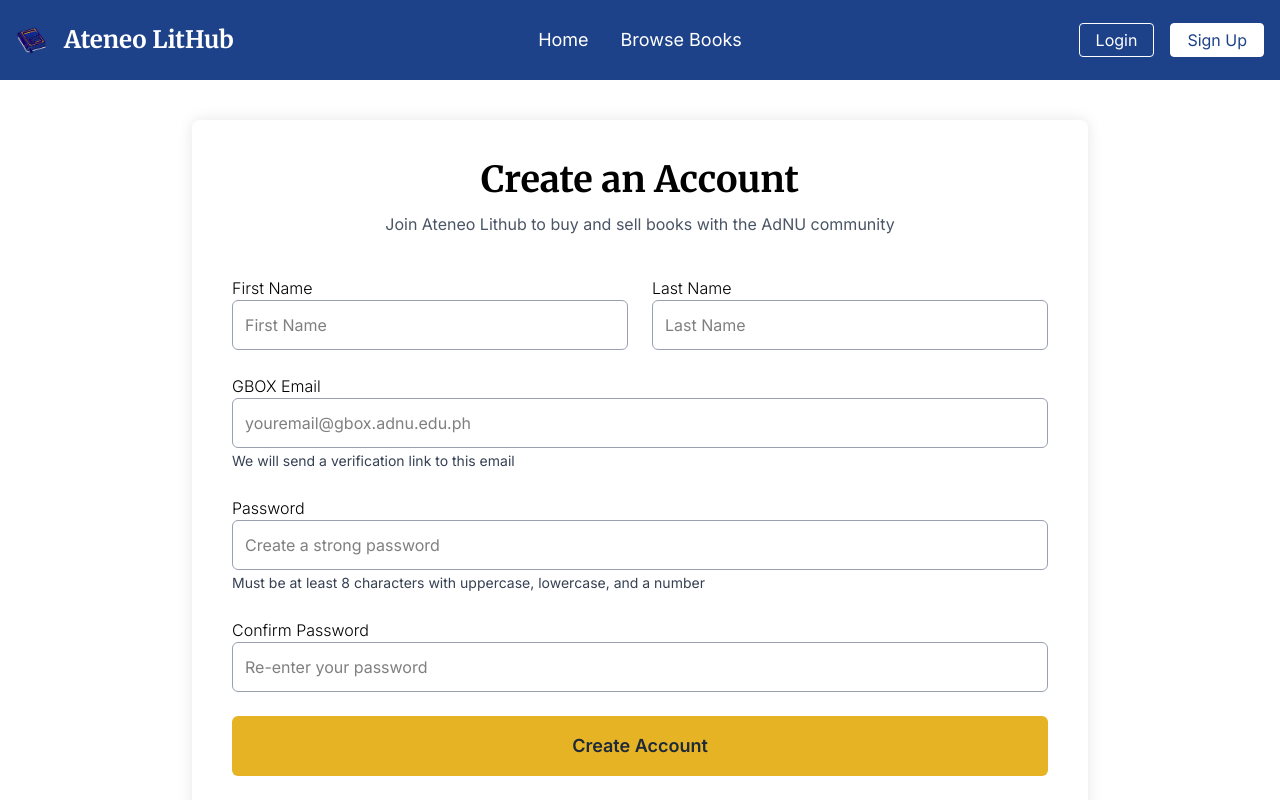
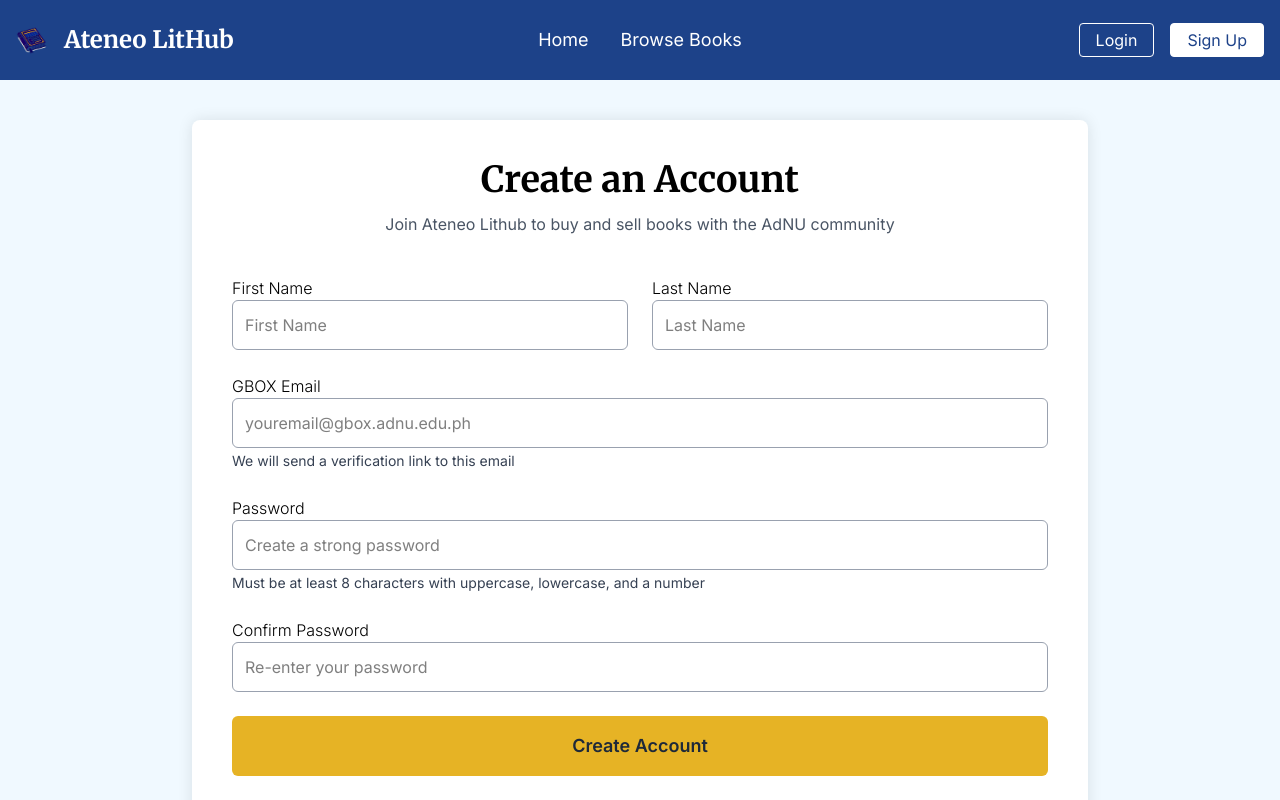
Before and after one commit to lnajarila/ateneo-lithub, a React (Vite) app: page /register in a window 1280 px wide. Shown: the top 800 px of the page. Built offline with nearby package versions, Linux system fonts and the light colour scheme.

Commit message:
style(register): change page background color

```diff
--- a/src/pages/Register.jsx
+++ b/src/pages/Register.jsx
@@ -4,11 +4,11 @@
 
 function Register() {
   return (
-    <>
+    <div className='flex flex-col min-h-screen'>
       <Header />
       <RegistrationForm />
       <Footer />
-    </>
+    </div>
   )
 }
 
--- a/src/widgets/RegistrationForm.jsx
+++ b/src/widgets/RegistrationForm.jsx
@@ -7,7 +7,7 @@
 
 const RegistrationForm = () => {
   return (
-    <div className='flex flex-col justify-center items-center min-h-screen px-4 py-10 bg-white'>
+    <div className='flex flex-col justify-center items-center min-h-screen px-4 py-10'>
       <div className='w-full max-w-4xl shadow-[0px_0px_15px_rgba(0,0,0,0.1)] bg-white p-10 rounded-lg'>
         <div className='flex flex-col justify-center items-center text-center'>
           <h1 className='font-serif font-bold text-4xl'>Create an Account</h1>
```
